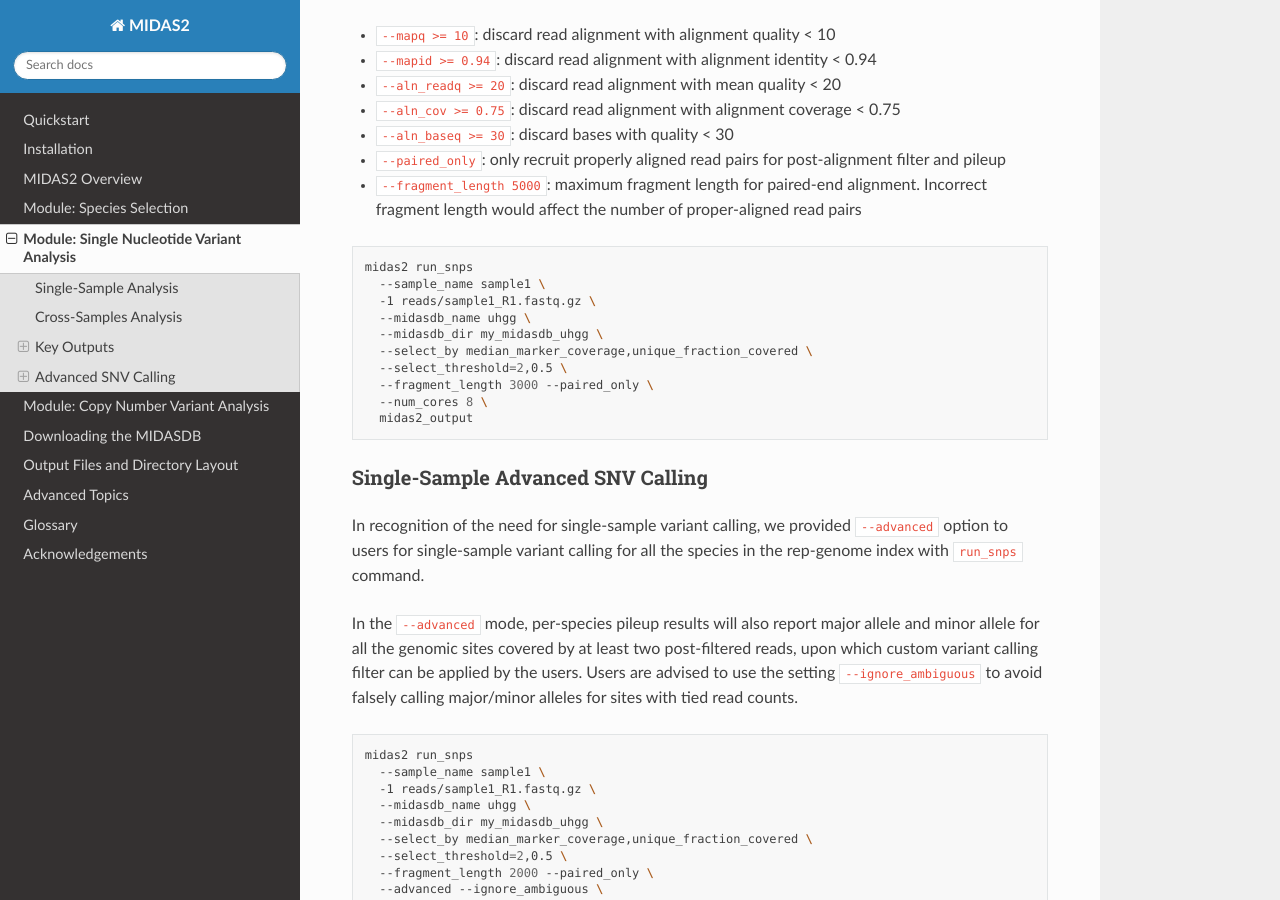
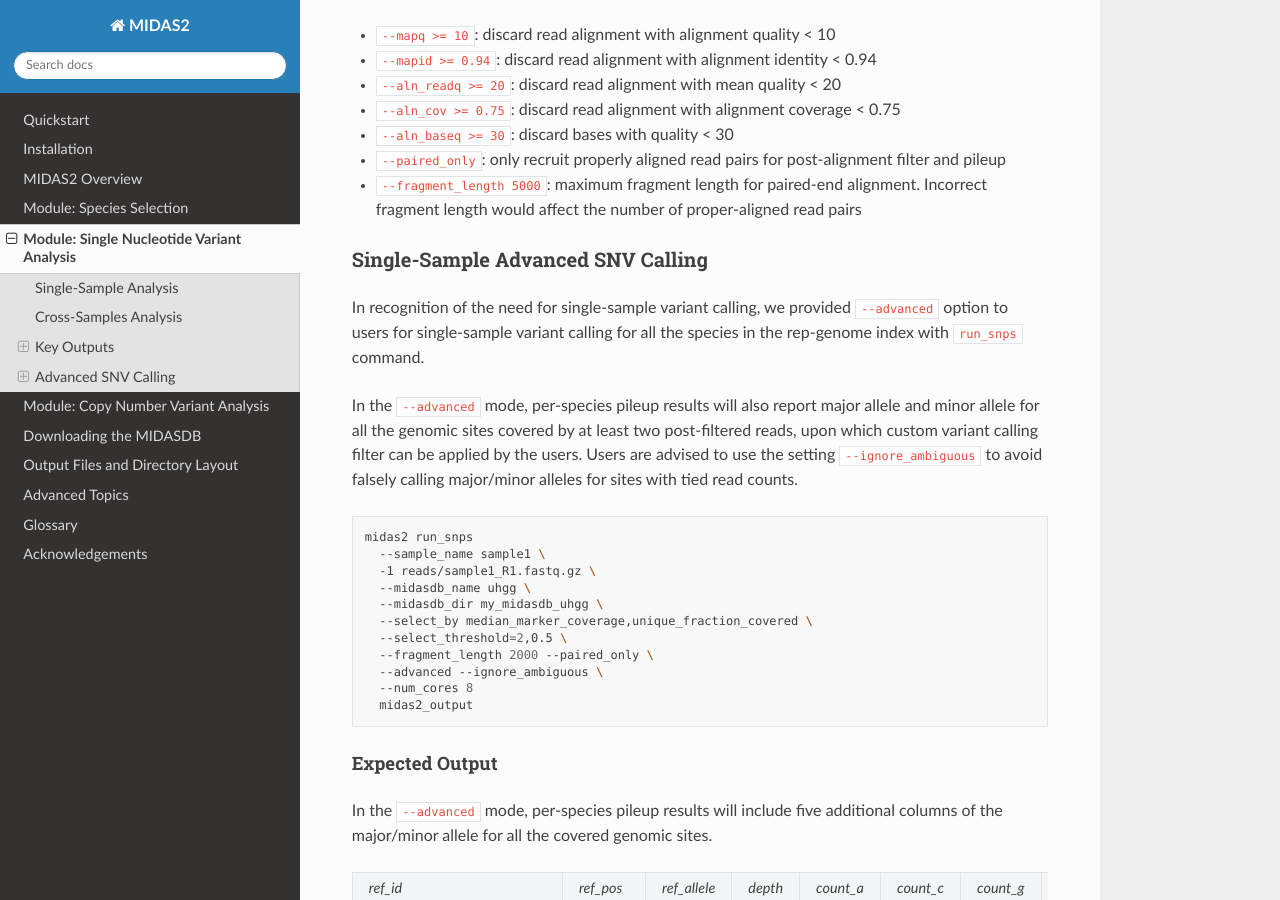
Before and after one commit to czbiohub-sf/MIDAS, a Sphinx documentation site: the page built from docs/snv_module.rst, in a window 1280 px wide and 900 px high, scrolled down 4893 px. Built offline with Sphinx 7.4.7 and the Read the Docs theme 2.0.0, drawn with Linux system fonts in a browser that asks for light colours.

Commit message:
Update snv_module.rst

```diff
--- a/docs/snv_module.rst
+++ b/docs/snv_module.rst
@@ -270,20 +270,6 @@ Users can adjust post-alignment filters via the following command-line options (
 - ``--fragment_length 5000``: maximum fragment length for paired-end alignment. Incorrect fragment length would affect the number of proper-aligned read pairs
 
 
-.. code-block:: shell
-
-    midas2 run_snps
-      --sample_name sample1 \
-      -1 reads/sample1_R1.fastq.gz \
-      --midasdb_name uhgg \
-      --midasdb_dir my_midasdb_uhgg \
-      --select_by median_marker_coverage,unique_fraction_covered \
-      --select_threshold=2,0.5 \
-      --fragment_length 3000 --paired_only \
-      --num_cores 8 \
-      midas2_output
-
-
 Single-Sample Advanced SNV Calling
 ----------------------------------
 
```
